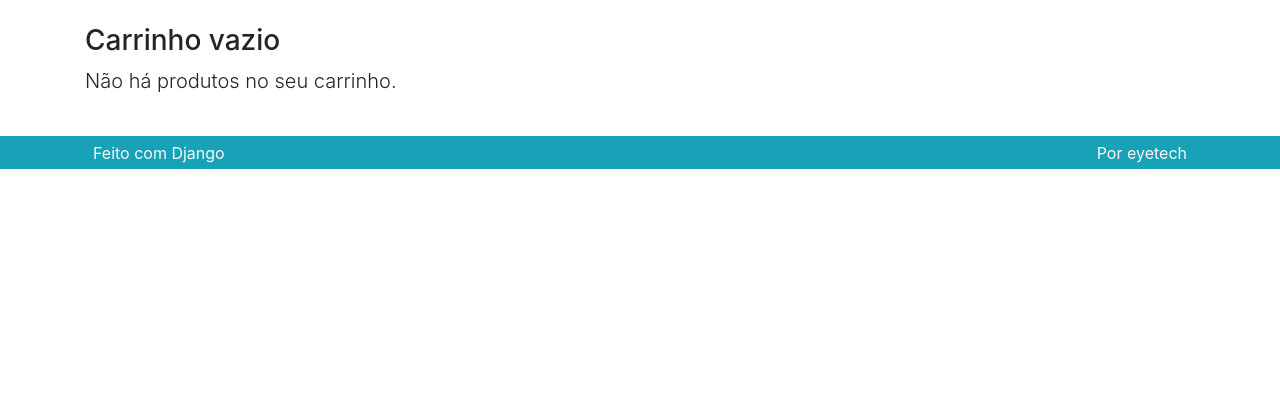
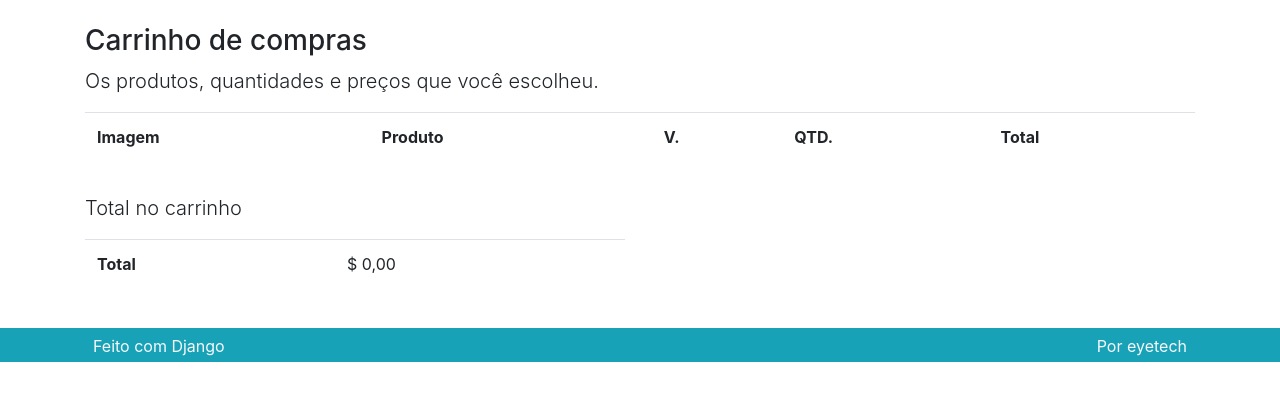
Before and after one commit to MeiryanneMartins/ECOMMERCE, a Django app: page /carrinho/ in a window 1280 px wide. Shown: the part 56-457 px from the top of the page. Run offline with Django 4.2, Linux system fonts and the light colour scheme; lists and menus that the app fills with data are empty; some libraries are stand-ins or nearby versions.

Commit message:
Refatore car template

```diff
--- /dev/null
+++ b/product/templates/parciais/_car.html
@@ -0,0 +1,46 @@
+{% load static %}
+{% load omfilters %}
+
+<div class="table-responsive">
+    <table class="table">
+        <tr>
+            <th class="d-none d-lg-block">Imagem</th>
+            <th>Produto</th>
+            <th>V.</th>
+            <th>QTD.</th>
+            <th>Total</th>
+        </tr>
+
+        {% for linha in car.values %}
+        <tr>
+            <td class="d-none d-lg-block">
+                <img class="cart-img" src="{% get_media_prefix %}{{ linha.image }}">
+            </td>
+            <td>
+                <a href="{% url 'product:detail' linha.slug %}">
+                    {{ linha.product_name}}
+                </a>
+
+            </td>
+            <td>{{ linha.variation_name }}</td>
+            <td>
+                {{ linha.amount }} x
+                {% if linha.price_unit_promotional %}
+                {{ linha.price_unit_promotional}}
+                {% else %}
+                {{ linha.price_unit }}
+                {% endif %}
+            </td>
+
+            {% if linha.price_amount_promotional %}
+            <td>{{ linha.price_amount_promotional|format_price }}</td>
+            {% else %}
+            <td>{{ linha.price_amount|format_price }}</td>
+            {% endif %}
+
+        </tr>
+        {% endfor %}
+
+
+    </table>
+</div>
--- a/product/templates/product/car.html
+++ b/product/templates/product/car.html
@@ -1,11 +1,11 @@
 {% extends 'base.html' %}
-{% load omfilters %}
 
 {% block titulo %}Car | {% endblock %}
 
 {% block conteudo %}
 
-{% if car %}
+{% load omfilters %}
+
 
 <div class="row mt-3">
     <div class="col">
@@ -17,7 +17,6 @@
 </div>
 
 
-
 <div class="row mt-3">
     <div class="col-lg">
         <p class='lead'>Total no carrinho</p>
@@ -26,37 +25,12 @@
             <table class="table">
                 <tr>
                     <td class="font-weight-bold">Total</td>
-                    <td>{{ car | cart_totals | format_price }}</td>
+                    <td>{{car|cart_totals|format_price }}</td>
                 </tr>
             </table>
         </div>
     </div>
-    <!-- <div class="col-lg mt-auto">
-
-        {% if request.user.is_authenticated %}
-        <a class="btn btn-lg btn-block btn-primary" href="{% url 'produto:resumodacompra' %}">
-            Comprar
-        </a>
-        {% else %}
-        <a class="btn btn-lg btn-block btn-primary" href="{% url 'perfil:criar' %}">
-            Entrar ou cadastrar e comprar
-        </a>
-        {% endif %}
-    </div> -->
-</div>
-
-{% else %}
-
-<div class="row mt-3">
-    <div class="col">
-        <h3>Carrinho vazio</h3>
-        <p class="lead">Não há produtos no seu carrinho.</p>
-    </div>
-</div>
-
-{% endif %}
-
-
+    <div class="col-lg mt-auto">
 
 
 {% endblock %}
--- a/product/urls.py
+++ b/product/urls.py
@@ -9,7 +9,8 @@ urlpatterns = [
     path('adicionarcarrinho/', views.AddCart.as_view(),
          name="adicionaraocarrinho"),
     path('removecarrinho/', views.RemoveCart.as_view(), name='removecarrinho'),
-    path('carrinho/', views.Cart.as_view(), name='carrinho'),
-    path('finalizar/', views.Finish.as_view(), name='finalizar')
+    path('carrinho/', views.Car.as_view(), name='carrinho'),
+    path('finalizar/', views.Finish.as_view(), name='finalizar'),
+    # path('resumodacompra/', views.ResumoDaCompra.as_view(), name="resumodacompra"),
 
 ]
--- a/product/views.py
+++ b/product/views.py
@@ -5,6 +5,8 @@ from django.views import View
 from django.http import HttpResponse
 from django.contrib import messages
 from . import models
+
+from pprint import pprint
 
 
 class ListProduct(ListView):
@@ -23,6 +25,10 @@ class DetailProduct(DetailView):
 
 class AddCart(View):
     def get(self, *args, **kwargs):
+        if self.request.session.get('car'):
+            del self.request.session['car']
+            self.request.session.save()
+
         http_referer = self.request.META.get(
             'HHTP_REFERER',
             reverse('product:list')
@@ -35,16 +41,16 @@ class AddCart(View):
                 'Produto não existe'
             )
             return redirect(http_referer)
+        variation = get_object_or_404(models.Variation, id=variation_id)
+        variation_stock = variation.stock
+        print(f'meu estoque: {variation_stock}')
 
-        variation = get_object_or_404(models.Variation, id=variation_id)
         product = variation.product
-        variation_stock = variation.stock
-
         product_id = product.id
         product_name = product.name
         variation_name = variation.name or ''
+        price_unit = variation.price
         price_unit_promotional = variation.price_marketing_promotional
-        price_unit = variation.price
         amount = 1
         slug = product.slug
         image = product.image
@@ -59,68 +65,68 @@ class AddCart(View):
                 self.request,
                 'Estoque insuficiente'
             )
-
             return redirect(http_referer)
 
         if not self.request.session.get('car'):
             self.request.session['car'] = {}
             self.request.session.save()
 
-            car = self.request.session['car']
+        car = self.request.session['car']
 
-            if variation_id in car:
-                amount_car = car[variation_id]['amount']
-                amount_car += 1
+        if variation_id in car:
+            amount_car = car[variation_id]['amount']
+            amount_car += 1
 
-                if variation_stock < amount_car:
-                    messages.warning(
-                        self.request,
-                        f'Estoque insuficiente para {amount_car}x no'
-                        f'produto "{product.name}". Adicionamos {variation_stock}x'
-                        f'no seu carrinho.'
-                    )
-
-                    amount_car = variation_stock
-
-                    car[variation_id]['amount'] = amount_car
-                    car[variation_id]['price_amount'] = price_unit * \
-                        amount_car
-                    car[variation_id]['price_amount_promotional'] = price_unit_promotional * \
-                        amount_car
-
-            else:
-                car[variation_id] = {
-                    'product_id': product_id,
-                    'product_name': product_name,
-                    'variation_name': variation_name,
-                    'variation_id': variation_id,
-                    'price_unit': price_unit,
-                    'price_unit_promotional': price_unit_promotional,
-                    'price_amount': price_unit,
-                    'price_amount_promotional': price_unit_promotional,
-                    'amount': 1,
-                    'slug': slug,
-                    'image': image,
-                }
-
-                self.request.session.save()
-
-                messages.success(
+            if variation_stock < amount_car:
+                messages.warning(
                     self.request,
-                    f'Produto {product_name} {variation_name} adicionado ao seu '
-                    f'carrinho {car[variation_id]["amount"]}x.'
+                    f'estoque insuficiente para {amount_car}x no'
+                    f'produto "{product_name}". Adicionamos {variation.stock}x'
+                    f'no seu carrinho.'
                 )
 
-                return redirect(http_referer)
+                amount_car = variation_stock
+            car[variation_id]['amount'] = amount_car
+            car[variation_id]['price_amount'] = price_unit * \
+                amount_car
+            car[variation_id]['price_amount_promotional'] = price_unit_promotional * \
+                amount_car
+        else:
+            car[variation_id] = {
+                'product_id': product_id,
+                'product_name': product_name,
+                'variation_name': variation_name,
+                'variation_id': variation_id,
+                'price_unit': price_unit,
+                'price_unit_promotional': price_unit_promotional,
+                'price_amount': price_unit_promotional,
+                'price_amount_promotional': price_unit_promotional,
+                'amount': 1,
+                'slug': slug,
+                'image': image,
+
+            }
+        self.request.session.save()
+
+        messages.success(
+            self.request,
+            f'Produto {product_name} {variation_name} adicionado ao seu '
+            f'carrinho {car[variation_id]["amount"]}x.'
+        )
+        # pprint(car[variation_id])
+        return redirect(http_referer)
 
 
 class RemoveCart(View):
     pass
 
 
-class Cart(View):
+class Car(View):
     def get(self, *args, **kwargs):
-        return render(self.request, 'product/car.html')
+        contexto = {
+            'car': self.request.session.get('car', {})
+        }
+        return render(self.request, 'product/car.html', contexto)
 
 
 class Finish(View):
--- a/profile_user/models.py
+++ b/profile_user/models.py
@@ -8,7 +8,7 @@ from utils.validate_cpf import valida_cpf
 
 class ProfileUser(models.Model):
     user = models.OneToOneField(User, on_delete=models.CASCADE,
-                                   verbose_name='Usuário')
+                                verbose_name='Usuário')
     age = models.PositiveIntegerField()
     birthday_data = models.DateField()
     cpf = models.CharField(max_length=11)
@@ -71,8 +71,8 @@ class ProfileUser(models.Model):
         if not valida_cpf(self.cpf):
             error_messages['cpf'] = 'Digite um CPF válido'
 
-        if re.search(r'[^0-9]', self.cep) or len(self.cep) < 8:
-            error_messages['cep'] = 'CEP inválido, digite os 8 digitos do CEP.'
+        if re.search(r'[^0-9]', self.zip_code) or len(self.zip_code) < 8:
+            error_messages['zip_code'] = 'CEP inválido, digite os 8 digitos do CEP.'
 
         if error_messages:
             raise ValidationError(error_messages)
```
Also changed, not shown: product/migrations/0004_alter_product_image_alter_product_long_description_and_more.py (added).
